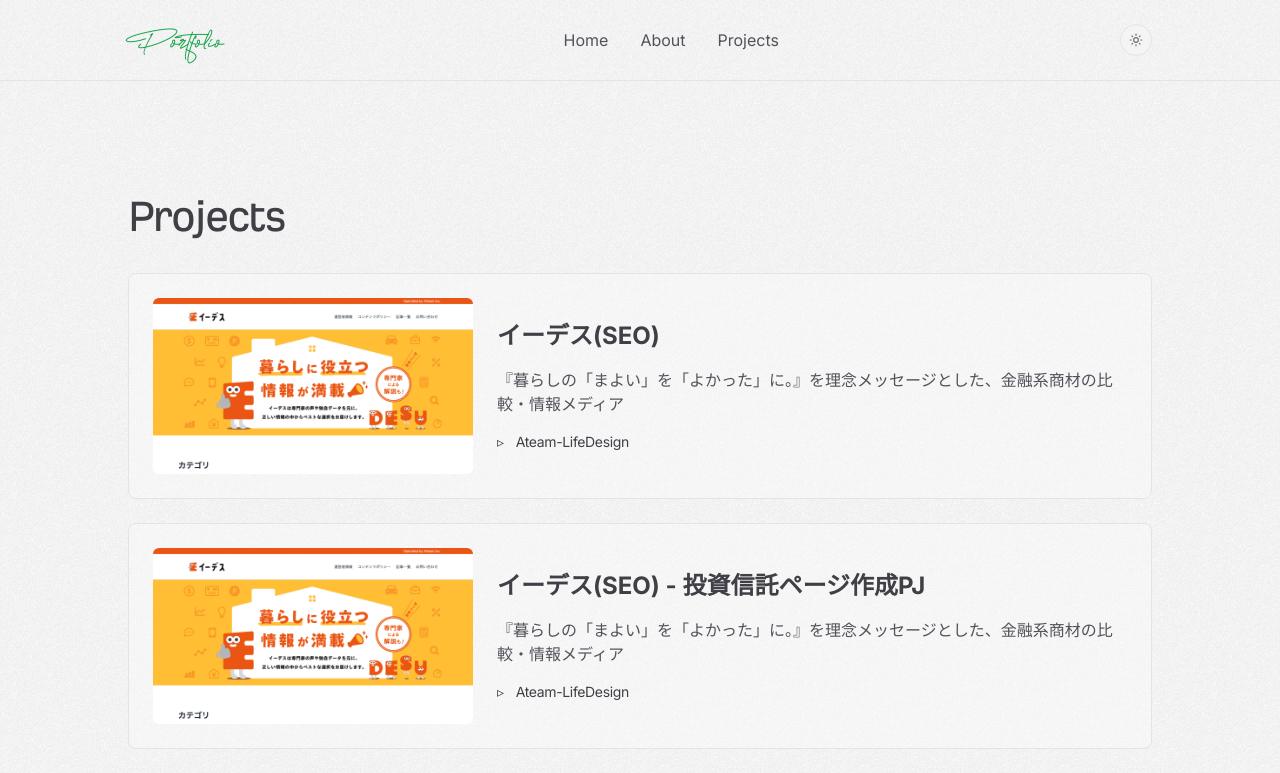
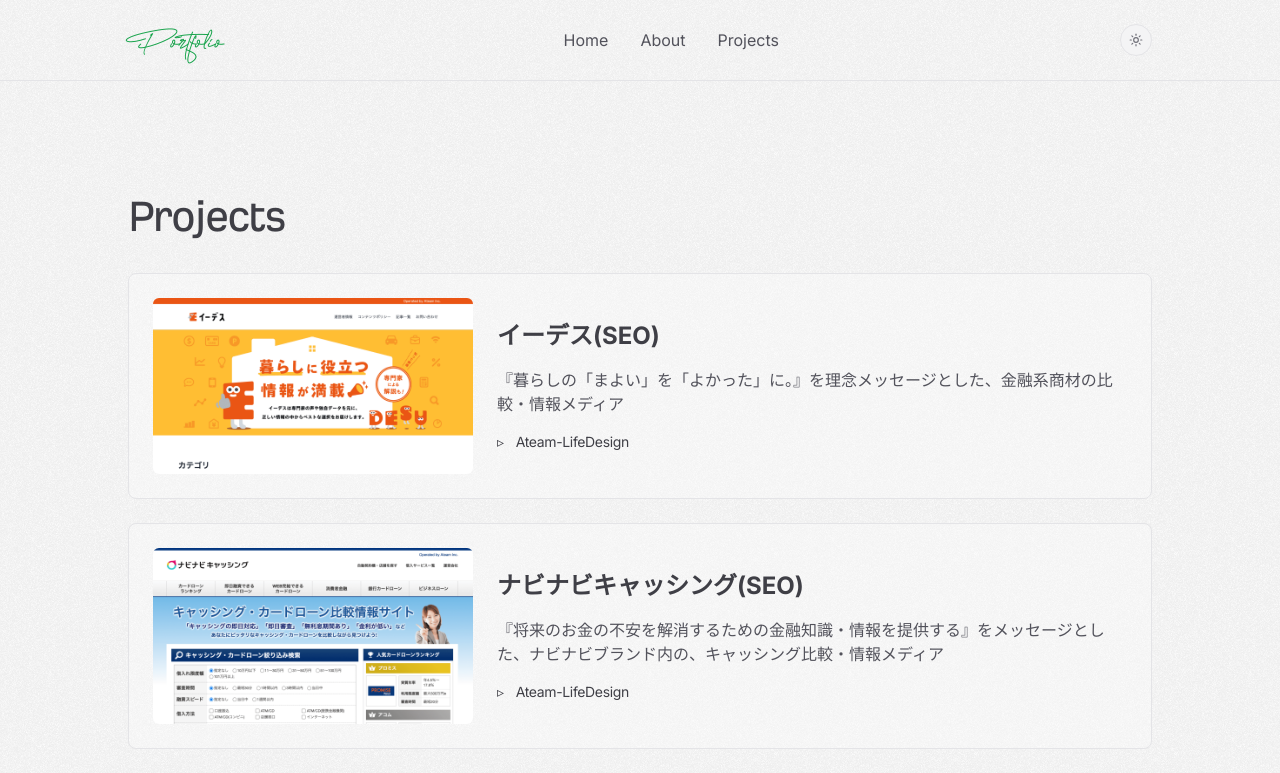
Before and after one commit to masaki632d/new-portfolio-app, a Next.js app: page /projects in a window 1280 px wide. Shown: the top 773 px of the page. Built offline with nearby package versions, Linux system fonts and the light colour scheme.

Commit message:
fix: ProjectCard image

```diff
--- a/src/app/projects/[project]/constants/data.ts
+++ b/src/app/projects/[project]/constants/data.ts
@@ -35,25 +35,6 @@
   },
   {
     id: 2,
-    title: 'イーデス(SEO) - 投資信託コンテンツPJ',
-    slug: 'edesu',
-    image: '/projects/edesu.png',
-    name: 'Ateam-LifeDesign',
-    projectUrl: 'https://www.a-tm.co.jp/top/',
-    overviewText: [
-      '『暮らしの「まよい」を「よかった」に。』を理念メッセージとして、複数の金融系Webメディア（アフィリエイト - SEO/PPC）のフロントエンド開発・Webデザイン・UI/UX / CVR改善・ブランド構築と反映・リプレイス・保守/運用などを担当してきました。',
-    ],
-    technologyText: [
-      'Next.js / React / TypeScript / TailwindCSS / Sass',
-      'HTML / CSS / CSS Modules / Storybook / VRT（reg-suit + storycap） / Prettier / ESLint / Git',
-      'Figma / Photoshop / Illustrator',
-    ],
-    problemText: ['特定事業のPV / CVR改善'],
-    mainProjectText: ['<b>あああ</b><br>あああああ'],
-    keyExperienceText: ['チームでのアジャイル開発'],
-  },
-  {
-    id: 3,
     title: 'ナビナビキャッシング(SEO)',
     slug: 'navinavi-seo',
     image: '/projects/navinavi_seo.png',
@@ -77,7 +58,7 @@
 
       '<b>期間</b><br>2020年1月〜2021年1月（※リプレイスPJ以外のタスク も同時並行）<br>　2020年1月〜2020年2月：PJの目的の精査 & 事業側との合意形成 & エンジニアとデザイナーのタスク切り分け<br>　2020年2月〜2020年3月：PJのキックオフ & タスク内容の大枠洗い出し & 工数見積もり<br>　2020年3月〜2020年4月：コーディング規約 と デザインガイドラインの策定 & CSS in JS の選定<br>　2020年5月〜2020年7月：共通ページ の React UI実装<br>　2020年7月〜2020年11月：各種ページ毎の React UI実装<br>　2020年11月〜2020年12月：受け入れテスト（社内 / 社外）& 不具合の修正対応 & Lighthouseスコア改善<br>　2021年1月：リリース対応完了',
 
-      '<b>苦労したこと</b><br>　React の経験はほとんどない状態でしたが、書籍 や 既存コード からキャッチアップし、PJ に貢献できました。<br>　リプレイスするページ数の物量が多かったですが、ページ種別ごとに切り分けて洗い出し、着実に進捗を出せました。<br>　スタイリングの選定 は迷いましたが、これまでのCSSライクに記述できる点をメリットとして Emotion を採用しました。',
+      '<b>苦労したこと</b><br>　React の経験はほとんどない状態でしたが、書籍 や 既存コード からキャッチアップし、PJ に貢献できました。<br>　リプレイスするページ数の物量が多かったですが、ページ種別ごとに切り分けて洗い出し、着実に進捗を出せました。<br>　スタイリングの選定 は迷いましたが、CSSライクに記述できる点をメリットとして Emotion を採用しました。',
 
       '<b>成果</b><br>Next.js / Reactでのリプレイスの効果<br>　社内の共通ライブラリの利用が可能に<br>　セキュリティリスクの低減<br>　モダンな開発環境による開発者体験の向上<br>　サイトのレスポンシブ化による運用コスト削減<br>表示速度改善<br>　トップページ：3s → 1s<br>Lighthouseによるスコア改善（計測可能な主要4項目）<br>　トップページ（リプレイス前）：Performance：68 / Accessibility：67 / Best practices：58 / SEO：78<br>　トップページ（リプレイス後）：Performance：100 / Accessibility：100 / Best practices：100 / SEO：100',
       '<b>その他の成果</b><br>デザイナー組織内で、Reactのメリットや実装方法、Atomic Design の設計方法など を社内共有会 で展開し、社内のデザイナーに対して知見を広める動きで貢献。',
@@ -91,7 +72,7 @@
     ],
   },
   {
-    id: 4,
+    id: 3,
     title: 'お金借りる？(SEO)',
     slug: 'karireru',
     image: '/projects/okane_kariru.png',
@@ -122,7 +103,7 @@
     ],
   },
   {
-    id: 5,
+    id: 4,
     title: 'JRおでかけネット',
     slug: 'odekake-net',
     image: '/projects/odekake_net.png',
@@ -152,7 +133,7 @@
     ],
   },
   {
-    id: 6,
+    id: 5,
     title: '医療ワーカー',
     slug: 'iryo-worker',
     image: '/projects/iryo_worker.png',
--- a/src/app/projects/constants/data.ts
+++ b/src/app/projects/constants/data.ts
@@ -9,14 +9,6 @@
   },
   {
     id: 2,
-    title: 'イーデス(SEO) - 投資信託ページ作成PJ',
-    slug: 'edesu',
-    image: '/projects/edesu.png',
-    text: '『暮らしの「まよい」を「よかった」に。』を理念メッセージとした、金融系商材の比較・情報メディア',
-    name: 'Ateam-LifeDesign',
-  },
-  {
-    id: 3,
     title: 'ナビナビキャッシング(SEO)',
     slug: 'navinavi-seo',
     image: '/projects/navinavi_seo.png',
@@ -24,7 +16,7 @@
     name: 'Ateam-LifeDesign',
   },
   {
-    id: 4,
+    id: 3,
     title: 'お金借りる？(SEO)',
     slug: 'karireru',
     image: '/projects/okane_kariru.png',
@@ -32,7 +24,7 @@
     name: 'W-ENDLESS',
   },
   {
-    id: 5,
+    id: 4,
     title: 'JRおでかけネット',
     slug: 'odekake-net',
     image: '/projects/odekake_net.png',
@@ -40,7 +32,7 @@
     name: 'Root-Sea',
   },
   {
-    id: 6,
+    id: 5,
     title: '医療ワーカー',
     slug: 'iryo-worker',
     image: '/projects/iryo_worker.png',
--- a/src/components/Home/Experience/constants/data.ts
+++ b/src/components/Home/Experience/constants/data.ts
@@ -14,7 +14,7 @@
       '<b>概要</b><br>複数の金融系Webメディア の フロントエンド開発・デザイン を担当（アフィリエイト - SEO / PPC）。<br>その他、Webデザイン・UI/UX / CVR改善・デザインシステム導入・ブランド構築とプロダクトへの反映・リプレイス・保守/運用 などを担当しました。',
       '<b>得た経験</b><br>仕事を通して、様々なモダンフロントエンド技術を経験（Next.js・React・TypeScript・TailwindCSS・Storybook・VRTなど）。<br>また、Designer組織内での小規模なフロントエンド開発チームでリーダーを担当し、メンバー管理・PJのリード を経験しました。',
       '<b>技術スタック</b><br>Next.js / React / TypeScript / JavaScript / TailwindCSS / CSS Modules / Emotion / HTML / CSS / Sass / Storybook / VRT / Jest',
-      '<b>周辺ツール</b><br>Docker / Git / GitLab / Google Analytics 4 / Google Search Console',
+      '<b>周辺ツール</b><br>Docker / Git / GitLab / ChatGPT / Github Copilot / Google Analytics 4 / Google Search Console',
       '<b>デザインツール</b><br>Figma / Photoshop / Illustrator / XD',
     ],
     url: 'https://life-design.a-tm.co.jp/',
--- a/src/components/Projects/ProjectCard/index.tsx
+++ b/src/components/Projects/ProjectCard/index.tsx
@@ -17,13 +17,14 @@
       className="group flex flex-col space-x-0 space-y-6 rounded-lg border border-zinc-200 bg-secondary-bg p-6 md:flex-row md:space-x-6 lg:items-center lg:space-y-0 dark:border-zinc-800 dark:bg-primary-bg"
       href={`/projects/${slug}`}
     >
-      <div className="relative mx-auto h-44 w-80 shrink-0">
+      <div className="relative mx-auto h-44 w-full shrink-0 sm:w-80">
         <Image
           className="rounded-md bg-zinc-100 object-cover duration-300 group-hover:scale-110 dark:bg-zinc-800"
           src={image}
           alt={`${title} image`}
           fill
-          sizes="320px"
+          sizes="(max-width: 640px) 100vw, 320px"
+          priority
         />
       </div>
 
```
